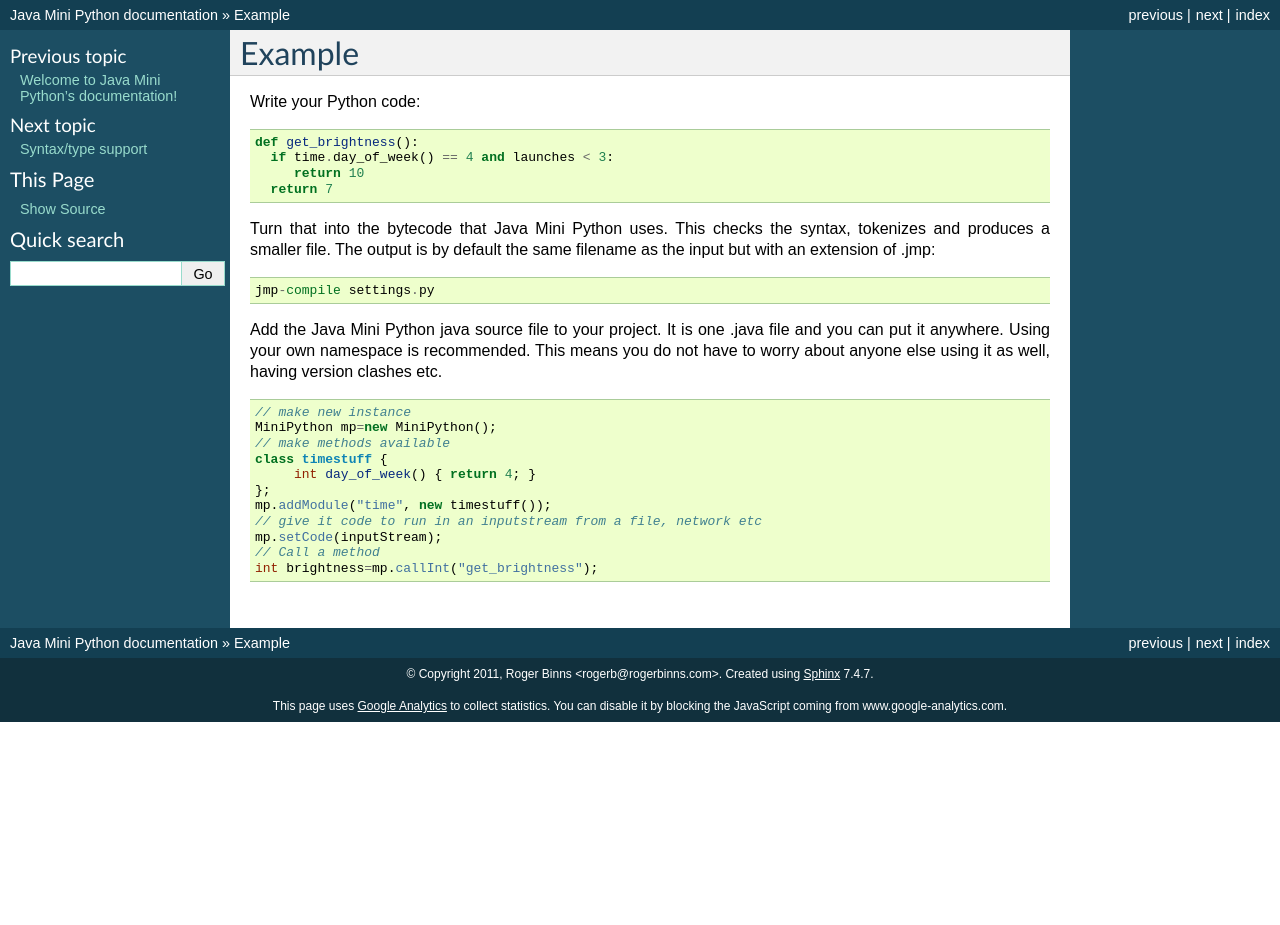
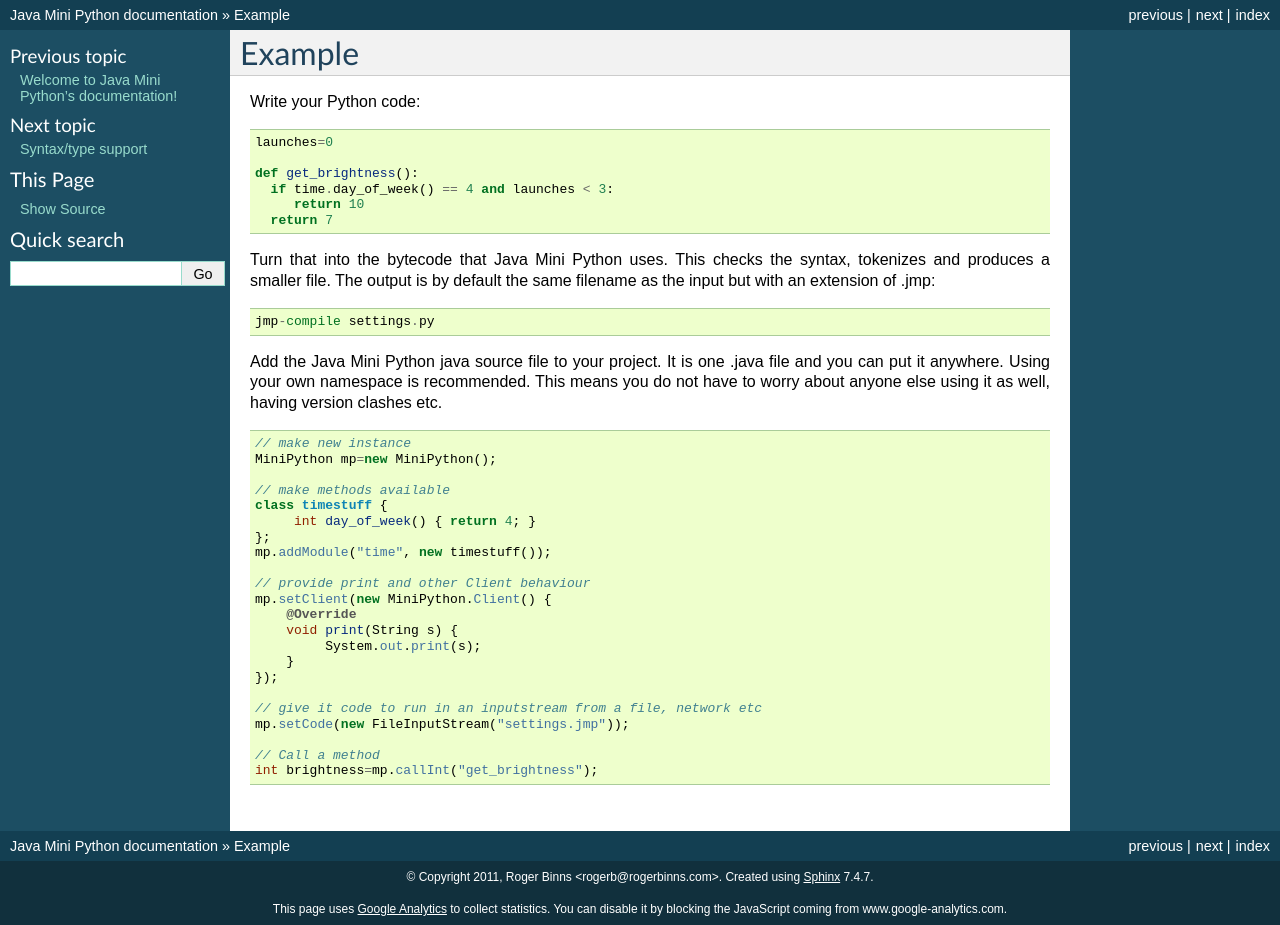
Before and after one commit to rogerbinns/jia-mini-python, a Sphinx documentation site: the page built from doc/example.rst, in a window 1280 px wide. Built offline with Sphinx 7.4.7, drawn with Linux system fonts in a browser that asks for light colours; the version number could not be read and is left out; before the commit the page ends 900 px from its top, so only the background shows below that.

Commit message:
Documentation updates

```diff
--- a/doc/example.rst
+++ b/doc/example.rst
@@ -1,7 +1,9 @@
-Example
-*******
+:index:`Example`
+****************
 
 Write your Python code::
+
+  launches=0
 
   def get_brightness():
     if time.day_of_week() == 4 and launches < 3:
@@ -23,12 +25,23 @@
 
   // make new instance
   MiniPython mp=new MiniPython();
+
   // make methods available
   class timestuff {
        int day_of_week() { return 4; }
   };
   mp.addModule("time", new timestuff());
+
+  // provide print and other Client behaviour
+  mp.setClient(new MiniPython.Client() {
+      @Override
+      void print(String s) {
+           System.out.print(s);
+      }
+  });
+
   // give it code to run in an inputstream from a file, network etc
-  mp.setCode(inputStream);
+  mp.setCode(new FileInputStream("settings.jmp"));
+
   // Call a method
   int brightness=mp.callInt("get_brightness");
--- a/doc/index.rst
+++ b/doc/index.rst
@@ -25,6 +25,7 @@
    example
    lang
    java
+   quirks
 
 
 
@@ -33,5 +34,4 @@
 ==================
 
 * :ref:`genindex`
-* :ref:`modindex`
 * :ref:`search`
--- a/doc/lang.rst
+++ b/doc/lang.rst
@@ -17,6 +17,7 @@
 * dict
 * bool
 * None
+* tuple (note: treated as list and mutable)
 
 Keywords
 --------
```
Also changed, not shown: other parts of doc/lang.rst (+2 -1 lines), doc/java.rst (+84 -1 lines), doc/quirks.rst (added, +29 -0 lines).
